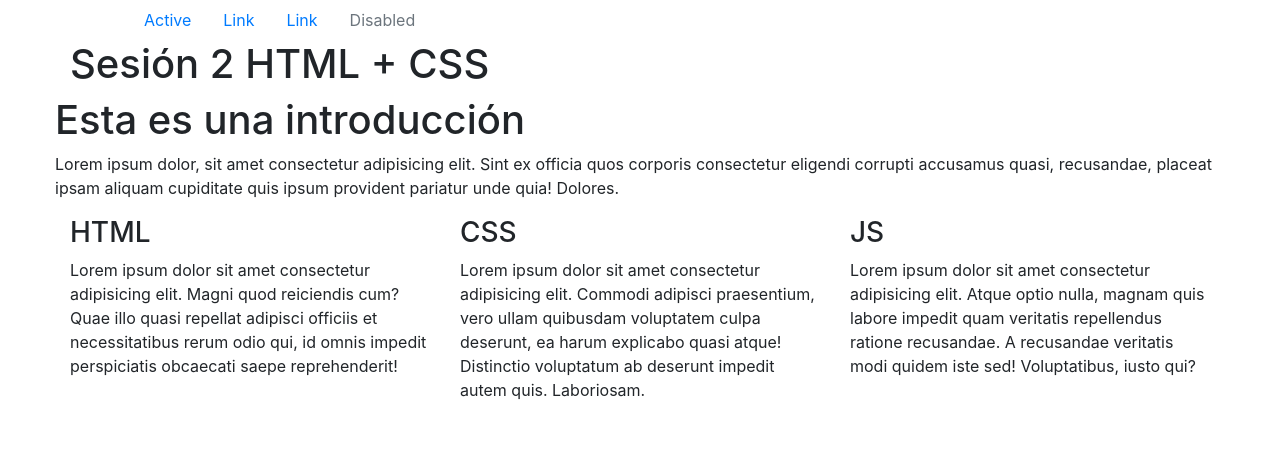
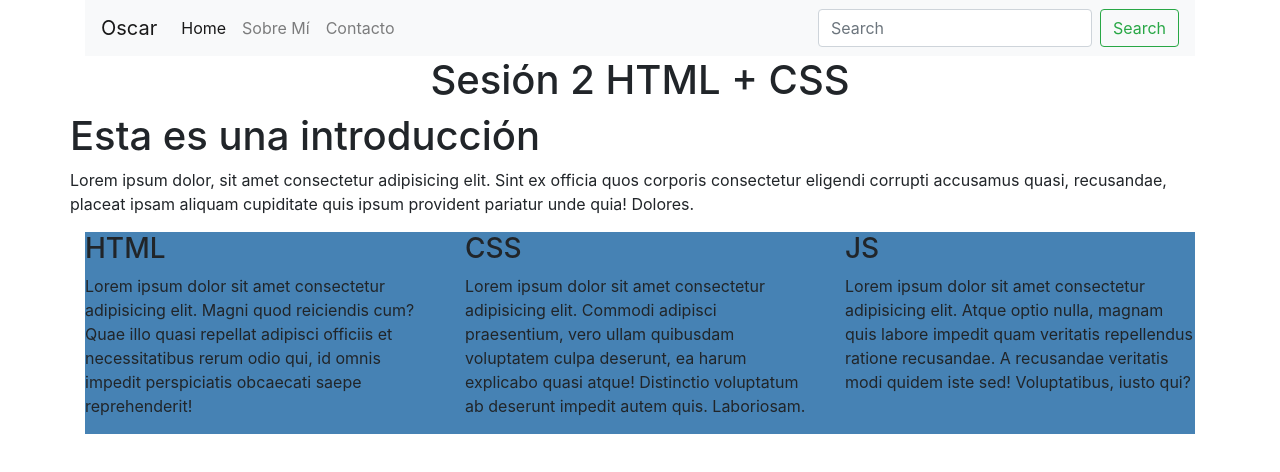
Before and after one commit to ozobear/primer-proyecto, a plain HTML site: page index.html in a window 1280 px wide. Drawn offline with nearby package versions, Linux system fonts and the light colour scheme.

Commit message:
se agrega navbar y pagina de contacto

```diff
--- a/css/style.css
+++ b/css/style.css
@@ -1,4 +1,4 @@
-* {
+body {
     margin: 0;
 }
 
@@ -8,10 +8,8 @@ h1 {
     font-family: Avenir;
 }
 
-header {
-    height: 150px;
-    text-align: center;
-    background-color: royalblue;
+.container {
+    margin: 0;
 }
 
 .skills {
--- a/index.html
+++ b/index.html
@@ -4,23 +4,39 @@
     <meta charset="UTF-8">
     <meta name="viewport" content="width=device-width, initial-scale=1.0">
     <meta http-equiv="X-UA-Compatible" content="ie=edge">
-    <!-- <link rel="stylesheet" href="/css/style.css"> -->
+    <link rel="stylesheet" href="/css/style.css">
     <link rel="stylesheet" href="https://maxcdn.bootstrapcdn.com/bootstrap/4.0.0/css/bootstrap.min.css" integrity="sha384-Gn5384xqQ1aoWXA+058RXPxPg6fy4IWvTNh0E263XmFcJlSAwiGgFAW/dAiS6JXm" crossorigin="anonymous">
     <title>Práctica 2</title>
 </head>
 <body>
     <div class="container">
-        <div class="row">
         <header>
-                <nav class="nav justify-content-center">
-                    <a class="nav-link active" href="#">Active</a>
-                    <a class="nav-link" href="#">Link</a>
-                    <a class="nav-link" href="#">Link</a>
-                    <a class="nav-link disabled" href="#">Disabled</a>
+            <nav class="navbar navbar-expand-lg navbar-light bg-light">
+                <a class="navbar-brand" href="#">Oscar</a>
+                <button class="navbar-toggler" type="button" data-toggle="collapse" data-target="#navbarSupportedContent" aria-controls="navbarSupportedContent" aria-expanded="false" aria-label="Toggle navigation">
+                    <span class="navbar-toggler-icon"><span>
+                </button>
+                <div class="collapse navbar-collapse" id="navbarSupportedContent">
+                    <ul class="navbar-nav mr-auto">
+                        <li class="nav-item active">
+                            <a class="nav-link" href="#">Home <span class="sr-only">(current)</span></a>
+                        </li>
+                        <li class="nav-item">
+                          <a class="nav-link" href="#">Sobre Mí</a>
+                        </li>
+                        <li class="nav-item">
+                            <a class="nav-link" href="contacto.html">Contacto</a>
+                          </li>
+                    </ul>
+                    <form class="form-inline my-2 my-lg-0">
+                        <input class="form-control mr-sm-2" type="search" placeholder="Search" aria-label="Search">
+                        <button class="btn btn-outline-success my-2 my-sm-0" type="submit">Search</button>
+                    </form>
+                </div>
             </nav>
-                <h1 class="text-center">Sesión 2 HTML + CSS</h1>
         </header>
         <main>
+            <h1 class="text-center">Sesión 2 HTML + CSS</h1>
             <div class="row introduction">
                 <h1>Esta es una introducción</h1>
                 <p>Lorem ipsum dolor, sit amet consectetur adipisicing elit. Sint ex officia quos corporis consectetur eligendi corrupti accusamus quasi, recusandae, placeat ipsam aliquam cupiditate quis ipsum provident pariatur unde quia! Dolores.</p>
@@ -43,6 +59,5 @@
             </div>
         </main>
     </div>
-    </div>
 </body>
 </html>
```
Also changed, not shown: contacto.html (added, +137 -0 lines). Lines whose indentation alone changed are shown as unchanged.
